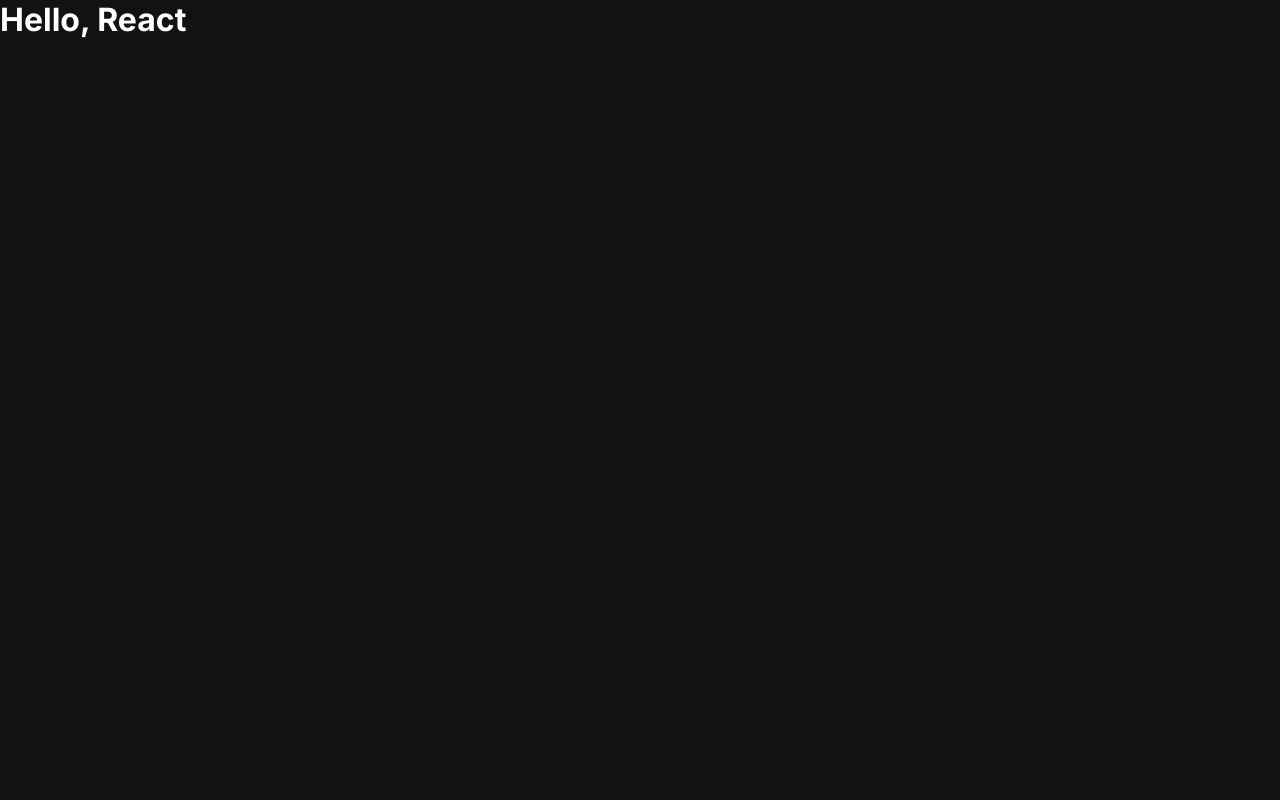
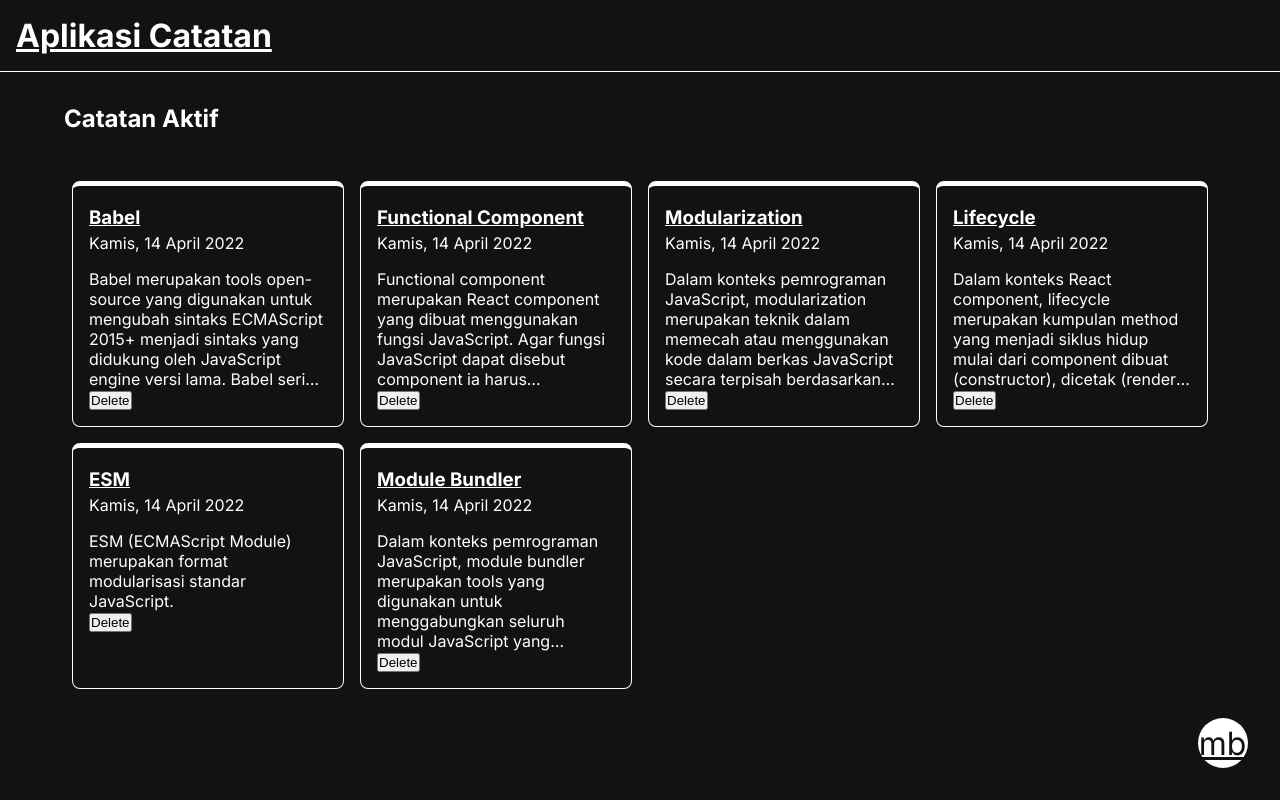
Before and after one commit to ushaimramadhan/dicoding-react-fundamental, a React (Vite) app: page / in a window 1280 px wide. Built offline with nearby package versions, Linux system fonts and the light colour scheme.

Commit message:
create routes in app.jsx

```diff
--- a/src/App.jsx
+++ b/src/App.jsx
@@ -1,10 +1,26 @@
 import React from 'react';
+import { BrowserRouter, Routes, Route, Link } from 'react-router-dom';
+import HomePage from './pages/HomePage';
+
+const DetailPage = () => <p>Halaman Detail-tes</p>
+const AddPage = () => <p>Halaman Tambah-tes</p>
 
 function App() {
   return (
-    <div className="app-container">
-      <h1>Hello, React</h1>
-    </div>
+    <BrowserRouter>
+      <div className="app-container">
+        <header>
+          <h1><Link to='/'>Aplikasi Catatan</Link></h1>
+        </header>
+        <main>
+          <Routes>
+            <Route path='/' element={<HomePage />} />
+            <Route path='/notes/new' element={<AddPage />} />
+            <Route path='/notes/:id' element={<DetailPage />} />
+          </Routes>
+        </main>
+      </div>
+    </BrowserRouter>
   );
 }
 
```
